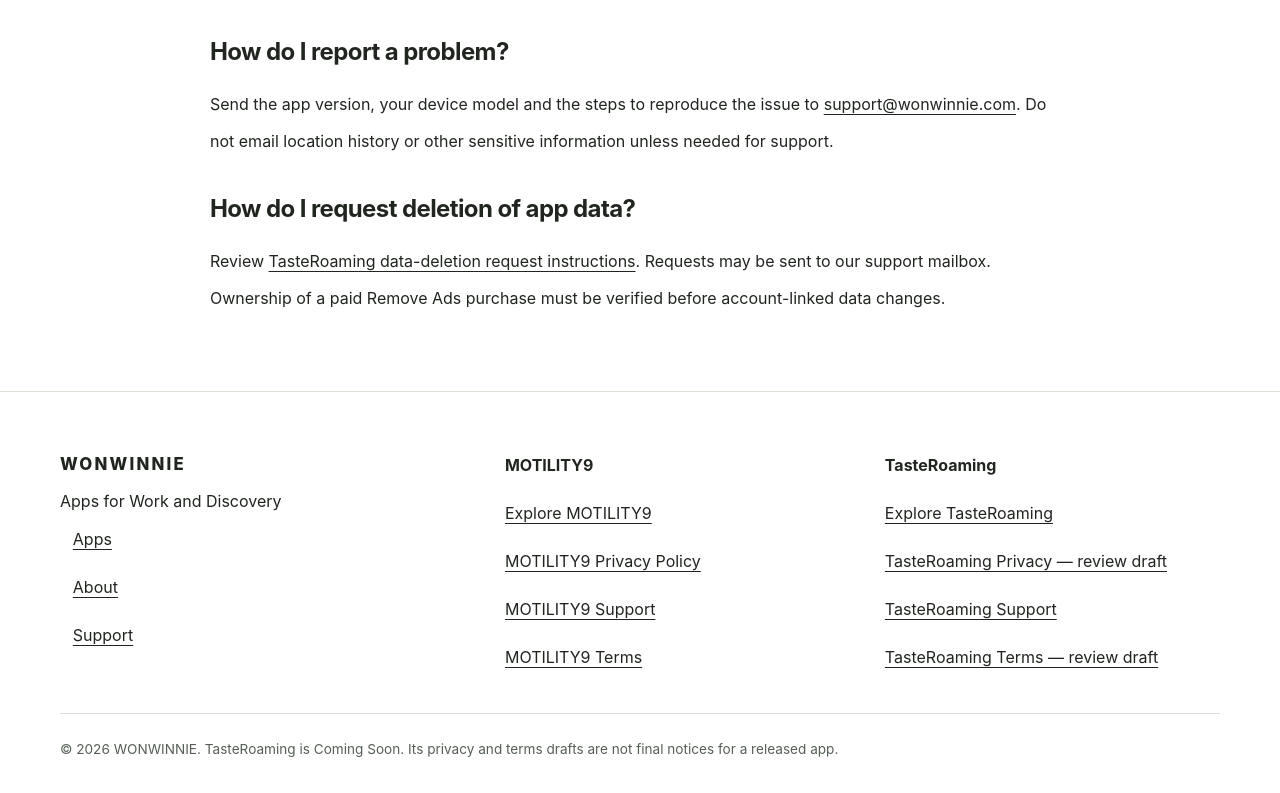
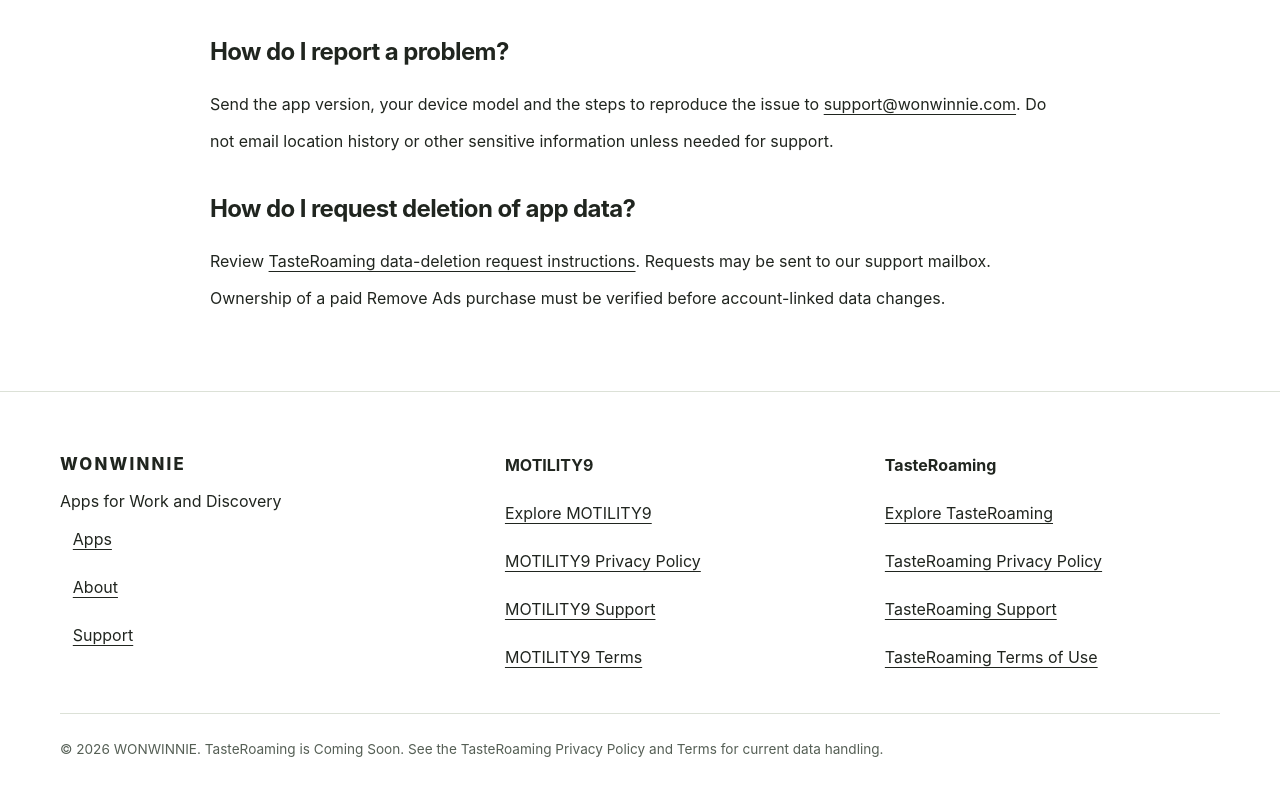
Before and after one commit to wonster0901/motility9-wix-import-test, a website: page tasteroaming/support/index.html in a window 1280 px wide. Shown: the part 946-1739 px from the top of the page. Drawn offline with Linux system fonts and the light colour scheme.

Commit message:
site(tasteroaming): remove draft labels from public Support navigation

```diff
--- a/tasteroaming/support/index.html
+++ b/tasteroaming/support/index.html
@@ -9,5 +9,5 @@
 <section><h2>Which map services can I use?</h2><p>Google Maps is the default. NAVER and Kakao can be used in supported Korean search contexts depending on the selected settings and device.</p></section>
 <section><h2>Why does a map search sometimes use an English dish name?</h2><p>TasteRoaming uses available verified local food names when the relevant search location is confirmed. If the location cannot be verified or a local search term is not available, an English dish name may be used.</p></section>
 <section><h2>How do I report a problem?</h2><p>Send the app version, your device model and the steps to reproduce the issue to <a href="mailto:support@wonwinnie.com">support@wonwinnie.com</a>. Do not email location history or other sensitive information unless needed for support.</p></section><section><h2>How do I request deletion of app data?</h2><p>Review <a href="/tasteroaming/delete-data/">TasteRoaming data-deletion request instructions</a>. Requests may be sent to our support mailbox. Ownership of a paid Remove Ads purchase must be verified before account-linked data changes.</p></section></div></main>
-<footer class="site-footer"><div class="shell"><div class="footer-grid"><div><a class="wordmark" href="/">WONWINNIE</a><p>Apps for Work and Discovery</p><nav class="footer-links" aria-label="WONWINNIE"><a href="/#apps">Apps</a><a href="/#about">About</a><a href="/#support">Support</a></nav></div><nav class="footer-links" aria-label="MOTILITY9"><strong>MOTILITY9</strong><a href="/motility9/">Explore MOTILITY9</a><a href="/motility9/privacy/">MOTILITY9 Privacy Policy</a><a href="/motility9/support/">MOTILITY9 Support</a><a href="/motility9/terms/">MOTILITY9 Terms</a></nav><nav class="footer-links" aria-label="TasteRoaming"><strong>TasteRoaming</strong><a href="/tasteroaming/">Explore TasteRoaming</a><a href="/tasteroaming/privacy/">TasteRoaming Privacy — review draft</a><a href="/tasteroaming/support/">TasteRoaming Support</a><a href="/tasteroaming/terms/">TasteRoaming Terms — review draft</a></nav></div><p class="footer-note">© 2026 WONWINNIE. TasteRoaming is Coming Soon. Its privacy and terms drafts are not final notices for a released app.</p></div></footer>
+<footer class="site-footer"><div class="shell"><div class="footer-grid"><div><a class="wordmark" href="/">WONWINNIE</a><p>Apps for Work and Discovery</p><nav class="footer-links" aria-label="WONWINNIE"><a href="/#apps">Apps</a><a href="/#about">About</a><a href="/#support">Support</a></nav></div><nav class="footer-links" aria-label="MOTILITY9"><strong>MOTILITY9</strong><a href="/motility9/">Explore MOTILITY9</a><a href="/motility9/privacy/">MOTILITY9 Privacy Policy</a><a href="/motility9/support/">MOTILITY9 Support</a><a href="/motility9/terms/">MOTILITY9 Terms</a></nav><nav class="footer-links" aria-label="TasteRoaming"><strong>TasteRoaming</strong><a href="/tasteroaming/">Explore TasteRoaming</a><a href="/tasteroaming/privacy/">TasteRoaming Privacy Policy</a><a href="/tasteroaming/support/">TasteRoaming Support</a><a href="/tasteroaming/terms/">TasteRoaming Terms of Use</a></nav></div><p class="footer-note">© 2026 WONWINNIE. TasteRoaming is Coming Soon. See the TasteRoaming Privacy Policy and Terms for current data handling.</p></div></footer>
 </body></html>
```
